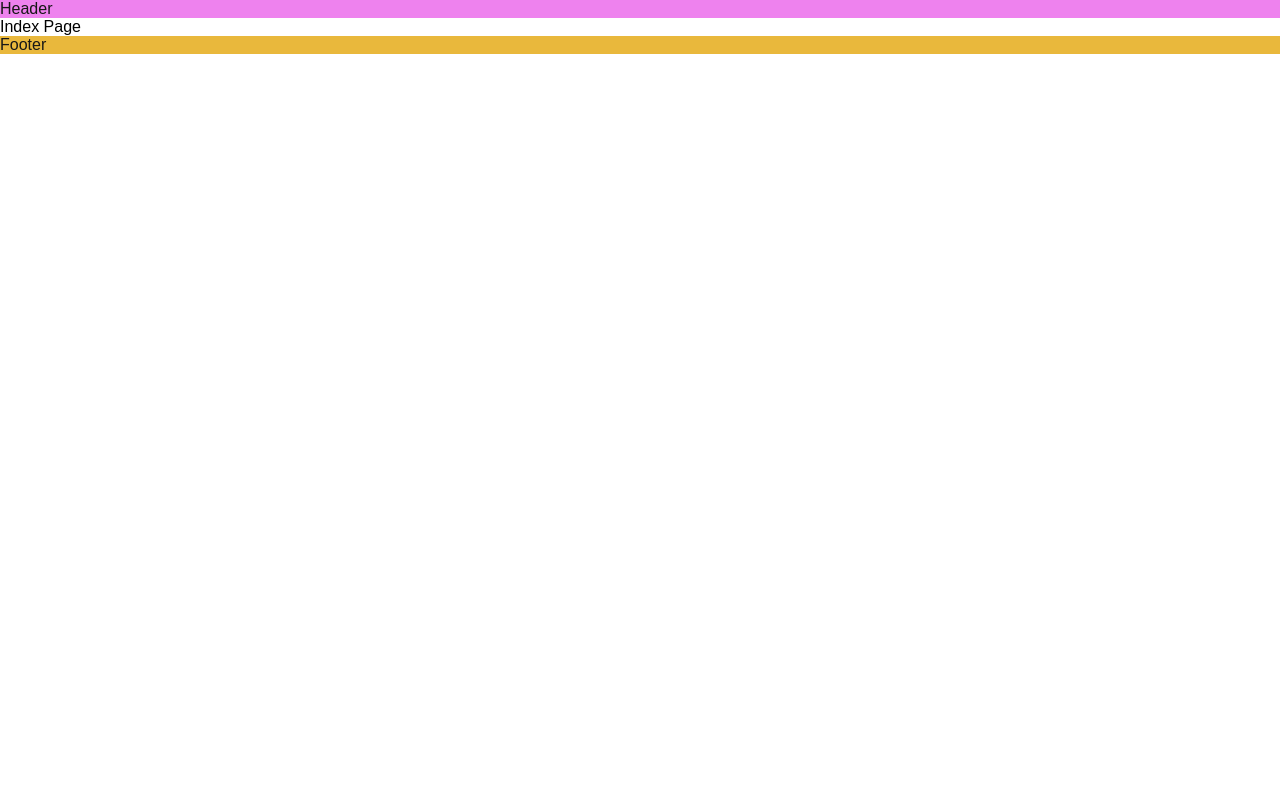
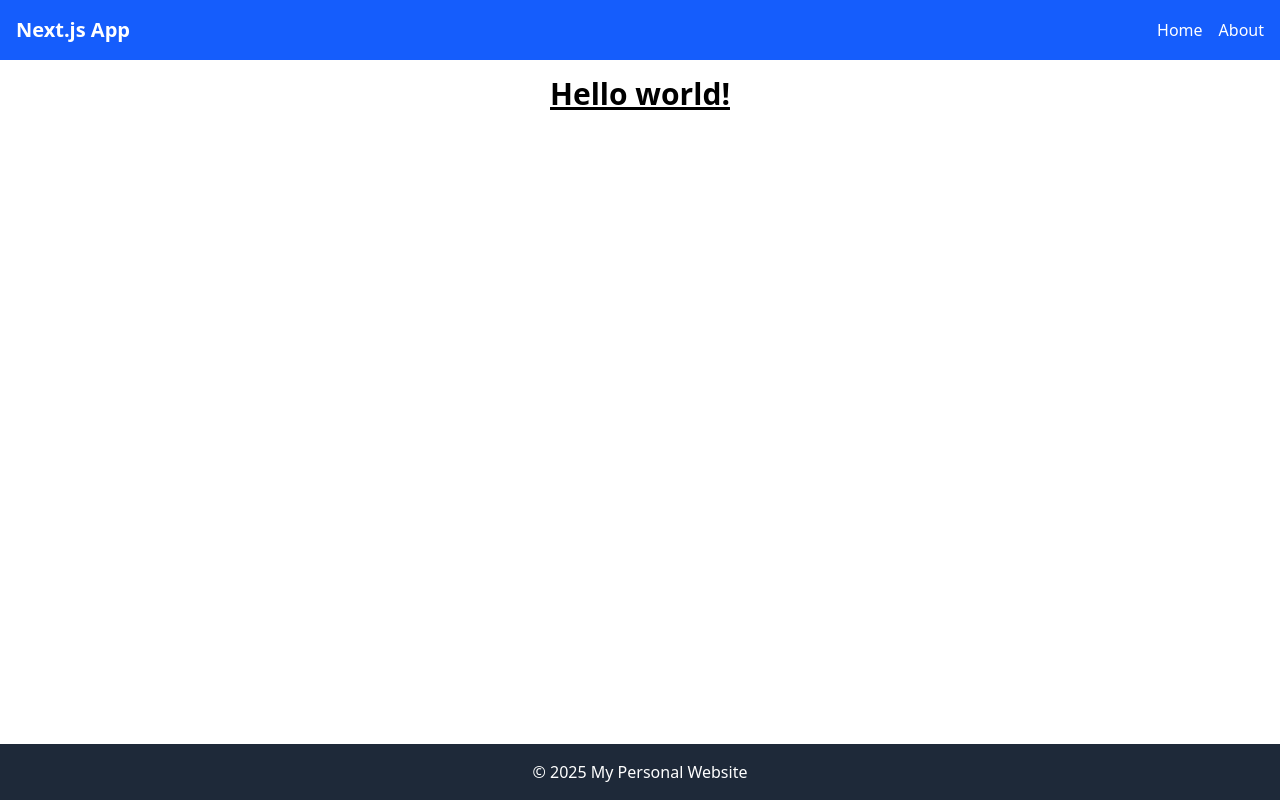
Before and after one commit to RichoAlbertTio/sb-nextjs-pages-router, a Next.js app: page / in a window 1280 px wide. Built offline with nearby package versions, Linux system fonts and the light colour scheme.

Commit message:
Styling TailwindCSS Pages Router Part 2

```diff
--- a/layout/index.tsx
+++ b/layout/index.tsx
@@ -1,6 +1,7 @@
 import Head from "next/head";
 import { Geist, Geist_Mono } from "next/font/google";
 import styles from "@/styles/Home.module.css";
+import Link from "next/link";
 
 const geistSans = Geist({
   variable: "--font-geist-sans",
@@ -12,35 +13,45 @@
   subsets: ["latin"],
 });
 
-export default function RootLayout(
-  {
-    children,
-    metaTitle
-  }:
-  {
-    children: React.ReactNode;
-     metaTitle?: string }
-  )
-  {
+export default function RootLayout({ children, metaTitle }: { children: React.ReactNode; metaTitle?: string }) {
   return (
     <>
       <Head>
-        <title>{`Next.js App - ${metaTitle || ''}`}</title>
+        <title>{`Next.js App - ${metaTitle || ""}`}</title>
         <meta name="description" content="Generated by create next app" />
         <meta name="viewport" content="width=device-width, initial-scale=1" />
         <link rel="icon" href="/favicon.ico" />
       </Head>
-      <div className={`${geistSans.variable} ${geistMono.variable}`}>
+      <div className={`${geistSans.variable} ${geistMono.variable} flex flex-col min-h-screen`}>
+        <header className="bg-blue-600 text-white p-4">
+          <div className="cointainer mx-auto flex justify-between items-center">
+            <h1 className="text-xl font-bold">Next.js App</h1>
+            <ul className="flex space-x-4">
+              <li>
+                <Link href="/">Home</Link>
+              </li>
+              <li>
+                <Link href="/about">About</Link>
+              </li>
+            </ul>
+          </div>
+        </header>
+        <main className="flex-1 container mx-auto p-4">
+          {children}
+        </main>
+        <footer className="bg-gray-800 text-white p-4 text-center">
+          <p>&copy; {new Date().getFullYear()} My Personal Website</p>
+        </footer>
+
         {/* cara akses style global */}
         {/* style global ini di render sama misal header = header */}
-        <div className="header">Header</div>
+        {/* <div className="header">Header</div> */}
         {/* cara akses style module */}
         {/* cara akses id namun tidak di sarankan */}
-        <div id={styles.main}>{children}</div>
+        {/* <div id={styles.main}>{children}</div> */}
         {/* cara akses style module */}
         {/* style module ini di render sama unique footer = akan du generate berbeda namanya */}
-        <div className={styles.footer}>Footer</div>
-
+        {/* <div className={styles.footer}>Footer</div> */}
       </div>
     </>
   );
--- a/pages/index.tsx
+++ b/pages/index.tsx
@@ -1,9 +1,12 @@
 export default function Home() {
   return (
     <>
-       <div>
+      {/* <div>
         Index Page
-       </div>
+       </div> */}
+
+      <h1 className="text-3xl font-bold underline text-center">Hello world!</h1>
+      {/* <a href="" className="px-4 py-2 bg-blue-500 text-white rounded-md hover:bg-blue-600 transition-colors duration-300">Click me</a> */}
     </>
   );
 }
--- /dev/null
+++ b/postcss.config.mjs
@@ -0,0 +1,6 @@
+const config = {
+  plugins: {
+    "@tailwindcss/postcss": {},
+  },
+};
+export default config;
--- a/styles/globals.css
+++ b/styles/globals.css
@@ -1,4 +1,6 @@
-:root {
+@import "tailwindcss";
+
+/* :root {
   --background: #ffffff;
   --foreground: #171717;
 }
@@ -43,4 +45,4 @@
 
 .header {
   background-color: violet;
-}
+} */
```
Also changed, not shown: package.json (+6 -3 lines), 1 other file (tests, documents, lock files or other folders).
